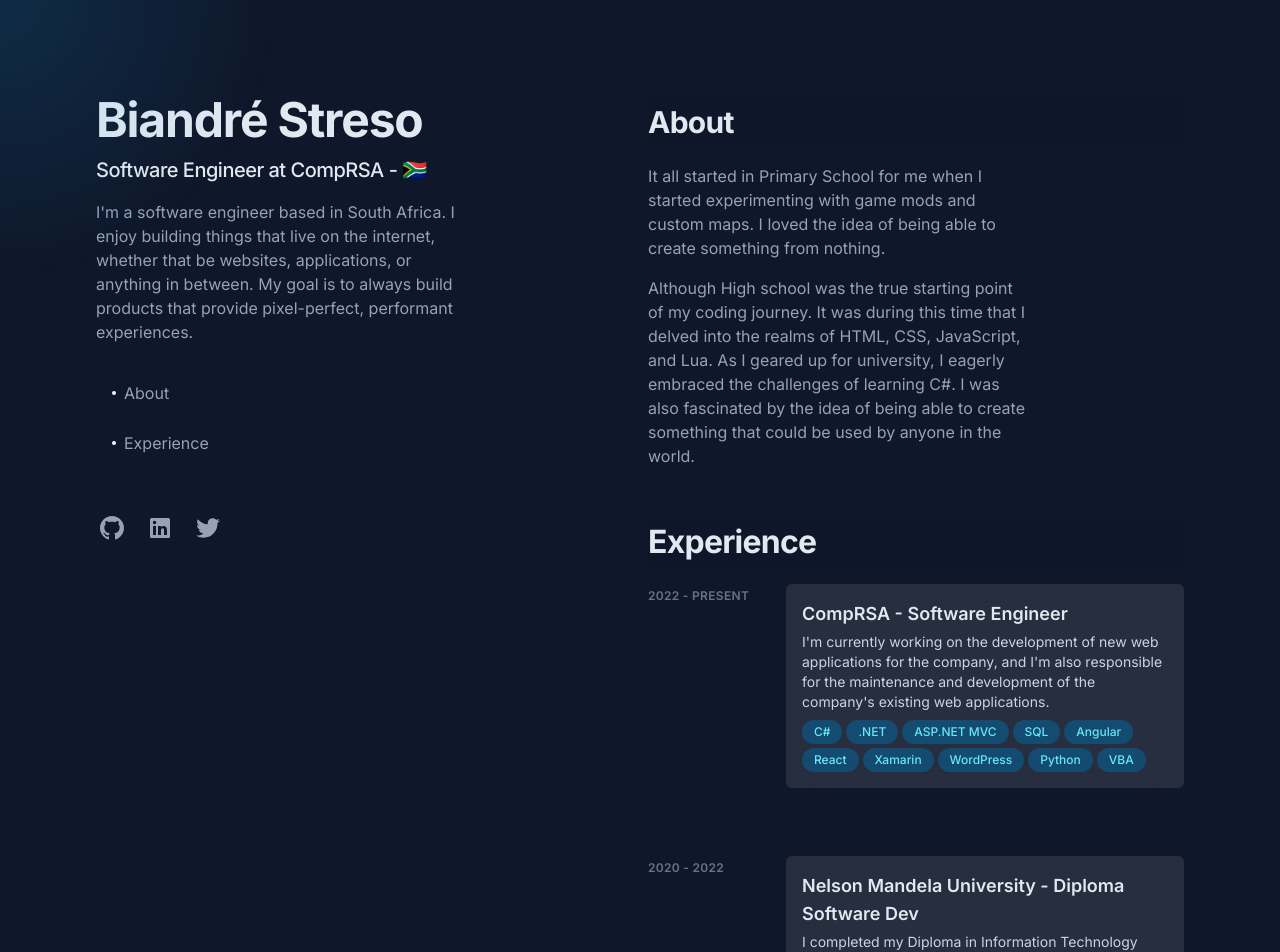
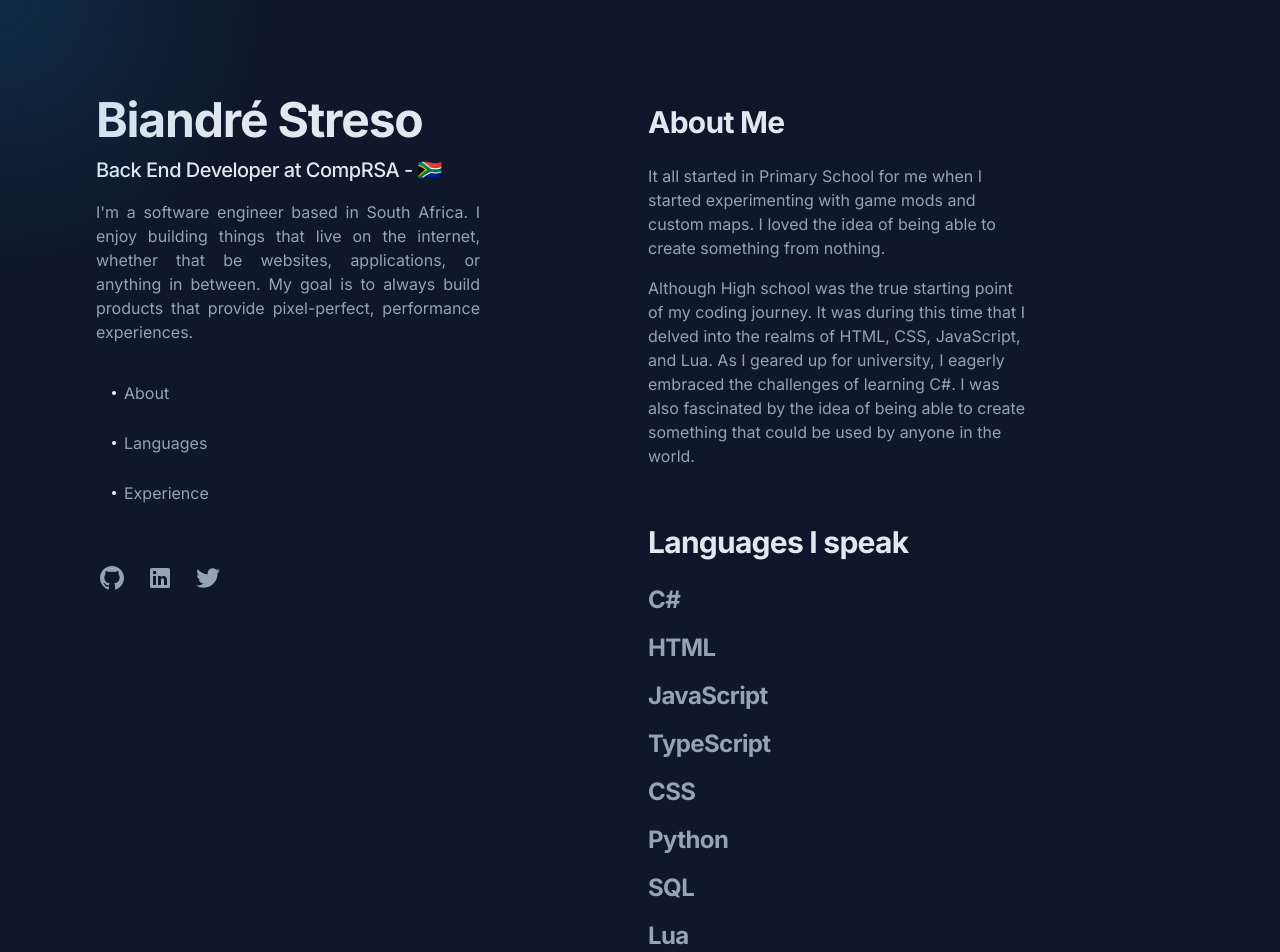
Before and after one commit to biandrestreso/portfolio, a Next.js app: page / in a window 1280 px wide. Shown: the top 952 px of the page. Built offline with nearby package versions, Linux system fonts and the light colour scheme.

Commit message:
Add languages

```diff
--- a/app/components/animated-text-letter.tsx
+++ b/app/components/animated-text-letter.tsx
@@ -2,11 +2,12 @@ import React from "react";
 import { motion, Variants } from "framer-motion";
 
 interface AnimatedTextCharacterProps {
+  initial?: number;
   text: string;
 }
 
-const AnimatedTextCharacter: React.FC<AnimatedTextCharacterProps> = ({ text }) => {
-  // splitting text into letters
+const AnimatedTextCharacter: React.FC<AnimatedTextCharacterProps> = ({ text, initial = 0 }) => {
+  // Splitting text into letters
   const letters = Array.from(text);
 
   // Variants for Container
@@ -48,6 +49,8 @@ const AnimatedTextCharacter: React.FC<AnimatedTextCharacterProps> = ({ text }) =
       variants={container}
       initial="hidden"
       animate="visible"
+      // add initial delay as a custom prop
+      custom={initial}
     >
       {letters.map((letter, index) => (
         <motion.span variants={child} key={index}>
--- a/app/components/animated-text-word.tsx
+++ b/app/components/animated-text-word.tsx
@@ -2,10 +2,11 @@ import React from "react";
 import { motion, Variants } from "framer-motion";
 
 interface AnimatedTextWordProps {
+  initial?: number;
   text: string;
 }
 
-const AnimatedTextWord: React.FC<AnimatedTextWordProps> = ({ text }) => {
+const AnimatedTextWord: React.FC<AnimatedTextWordProps> = ({ text, initial = 0 }) => {
   const words = text.split(" ");
 
   // Variants for Container of words.
@@ -45,6 +46,7 @@ const AnimatedTextWord: React.FC<AnimatedTextWordProps> = ({ text }) => {
       variants={container}
       initial="hidden"
       animate="visible"
+      custom={initial} // Pass the initial delay as a custom prop
     >
       {words.map((word, index) => (
         <motion.span
--- a/app/page.tsx
+++ b/app/page.tsx
@@ -2,8 +2,10 @@
 "use client";
 
 import { motion, useMotionTemplate, useMotionValue } from "framer-motion";
-import { MouseEvent } from "react";
+import { MouseEvent, useEffect, useRef } from "react";
+import { SiCsharp, SiCss3, SiHtml5, SiJavascript, SiLua, SiMicrosoftsqlserver, SiPython, SiTypescript } from "react-icons/si";
 import AnimatedTextLetter from "./components/animated-text-letter";
+import { TypeAnimation } from "react-type-animation";
 
 function getFlagEmoji(countryCode: string) {
   const codePoints = countryCode
@@ -26,6 +28,8 @@ const item = {
     };
   },
 };
+
+
 
 export default function Home() {
   let mouseX = useMotionValue(0);
@@ -60,21 +64,37 @@ export default function Home() {
                 Biandré Streso
               </h1>
               <h2 className="mt-3 text-lg font-medium tracking-tight text-slate-200 sm:text-xl">
-                Software Engineer at CompRSA - {getFlagEmoji("za")}
+                <TypeAnimation
+                  sequence={[
+                    // Same substring at the start will only be typed once, initially
+                    'Front End Developer at CompRSA - ' + getFlagEmoji("za"),
+                    1000,
+                    'Back End Developer at CompRSA - ' + getFlagEmoji("za"),
+                    1000,
+                    'Full Stack Developer at CompRSA - ' + getFlagEmoji("za"),
+                    1000,
+                    'Software Engineer at CompRSA - ' + getFlagEmoji("za"),
+                    1000,
+                  ]}
+                  speed={50}
+                  deletionSpeed={75}
+                />
               </h2>
-              <p className="mt-4 max-w-sm leading-normal">
-                I'm a software engineer based in South Africa. I enjoy building
-                things that live on the internet, whether that be websites,
-                applications, or anything in between. My goal is to always build
-                products that provide pixel-perfect, performant experiences.
+              <p className="mt-4 max-w-sm leading-normal text-justify">
+                I'm a software engineer based in South Africa. I enjoy building things that live on the internet, whether that be websites, applications, or anything in between. My goal is to always build products that provide pixel-perfect, performance experiences.
               </p>
               <nav className="nav hidden lg:block">
                 <ul className="flex flex-col pl-4  mt-6">
                   <li>
                     <a href="#about" className="group flex items-center py-3">
-                      {/* make a cool line that displays the active state */}
                       <span className="w-1 h-1 bg-slate-100 rounded-full mr-2"></span>
                       About
+                    </a>
+                  </li>
+                  <li>
+                    <a href="#languages" className="group flex items-center py-3">
+                      <span className="w-1 h-1 bg-slate-100 rounded-full mr-2"></span>
+                      Languages
                     </a>
                   </li>
                   <li>
@@ -151,11 +171,11 @@ export default function Home() {
           <main className="pt-12 lg:pt-24 lg:w-1/2 lg:py-24">
             <section
               id="about"
-              className="mb-16 scroll-mt-16 md:mb-24 lg:mb-12 lg:scroll-mt-24"
+              className="mb-16 scroll-mt-16 md:mb-24 lg:mb-12 lg:scroll-mt-24 "
             >
               <div className="sticky top-0 z-20 -mx-6 mb-4 w-screen bg-slate-900/75 px-6 py-5 backdrop-blur md:-mx-12 md:px-12 lg:mx-auto lg:w-full lg:px-0 lg:py-2">
                 <h2 className="text-2xl font-bold tracking-tight text-slate-200 sm:text-3xl">
-                  About
+                  About Me
                 </h2>
               </div>
               <div>
@@ -174,13 +194,83 @@ export default function Home() {
                 </p>
               </div>
             </section>
+            <section id="languages" className="mb-16 scroll-mt-16 md:mb-24 lg:mb-12 lg:scroll-mt-24">
+              <div className="sticky top-0 z-20 -mx-6 mb-4 w-screen bg-slate-900/75 px-6 py-5 backdrop-blur md:-mx-12 md:px-12 lg:mx-auto lg:w-full lg:px-0 lg:py-2">
+                <h2 className="text-2xl font-bold tracking-tight text-slate-200 sm:text-3xl">
+                  <p>Languages I speak</p>
+                </h2>
+              </div>
+              <div>
+                <ul
+                  className="flex flex-col gap-2 lg:gap-4"
+                >
+                  <li>
+                    <div>
+                      <p className="text-md font-bold tracking-tight sm:text-2xl">
+                        C#
+                      </p>
+                    </div>
+                  </li>
+                  <li>
+                    <div>
+                      <p className="text-md font-bold tracking-tight sm:text-2xl">
+                        HTML
+                      </p>
+                    </div>
+                  </li>
+                  <li>
+                    <div>
+                      <p className="text-md font-bold tracking-tight sm:text-2xl">
+                        JavaScript
+                      </p>
+                    </div>
+                  </li>
+                  <li>
+                    <div>
+                      <p className="text-md font-bold tracking-tight sm:text-2xl">
+                        TypeScript
+                      </p>
+                    </div>
+                  </li>
+                  <li>
+                    <div>
+                      <p className="text-md font-bold tracking-tight sm:text-2xl">
+                        CSS
+                      </p>
+                    </div>
+                  </li>
+                  <li>
+                    <div>
+                      <p className="text-md font-bold tracking-tight sm:text-2xl">
+                        Python
+                      </p>
+                    </div>
+                  </li>
+                  <li>
+                    <div>
+                      <p className="text-md font-bold tracking-tight sm:text-2xl">
+                        SQL
+                      </p>
+                    </div>
+                  </li>
+                  <li>
+                    <div>
+                      <p className="text-md font-bold tracking-tight sm:text-2xl">
+                        Lua
+                      </p>
+                    </div>
+                  </li>
+                </ul>
+              </div>
+
+            </section>
             <section
               id="experience"
               className="mb-16 scroll-mt-16 md:mb-24 lg:mb-12 lg:scroll-mt-24"
             >
               <div className="sticky top-0 z-20 -mx-6 mb-4 w-screen bg-slate-900/75 px-6 py-5 backdrop-blur md:-mx-12 md:px-12 lg:mx-auto lg:w-full lg:px-0 lg:py-2">
                 <h2 className="text-2xl font-bold tracking-tight text-slate-200 sm:text-3xl">
-                  <AnimatedTextLetter text="Experience" />
+                  <AnimatedTextLetter text="My Experience" />
                 </h2>
               </div>
               <div>
@@ -356,7 +446,7 @@ export default function Home() {
         <footer className="flex flex-col gap-4 items-center justify-center w-full h-24">
           <div className="text-sm text-center text-slate-200">
             <p>Made by Biandré Streso</p>
-            <p>twentytwentythree</p>
+            <p>twenty20three</p>
           </div>
         </footer>
       </div>
--- a/package.json
+++ b/package.json
@@ -21,6 +21,8 @@
     "postcss": "8.4.24",
     "react": "18.2.0",
     "react-dom": "18.2.0",
+    "react-icons": "^4.10.1",
+    "react-type-animation": "^3.1.0",
     "tailwindcss": "3.3.2",
     "typescript": "5.1.3"
   }
--- a/tailwind.config.js
+++ b/tailwind.config.js
@@ -6,13 +6,6 @@ module.exports = {
     './app/**/*.{js,ts,jsx,tsx,mdx}',
   ],
   theme: {
-    extend: {
-      backgroundImage: {
-        'gradient-radial': 'radial-gradient(var(--tw-gradient-stops))',
-        'gradient-conic':
-          'conic-gradient(from 180deg at 50% 50%, var(--tw-gradient-stops))',
-      },
-    },
   },
   plugins: [],
 }
```
Also changed, not shown: 1 other file (tests, documents, lock files or other folders).
